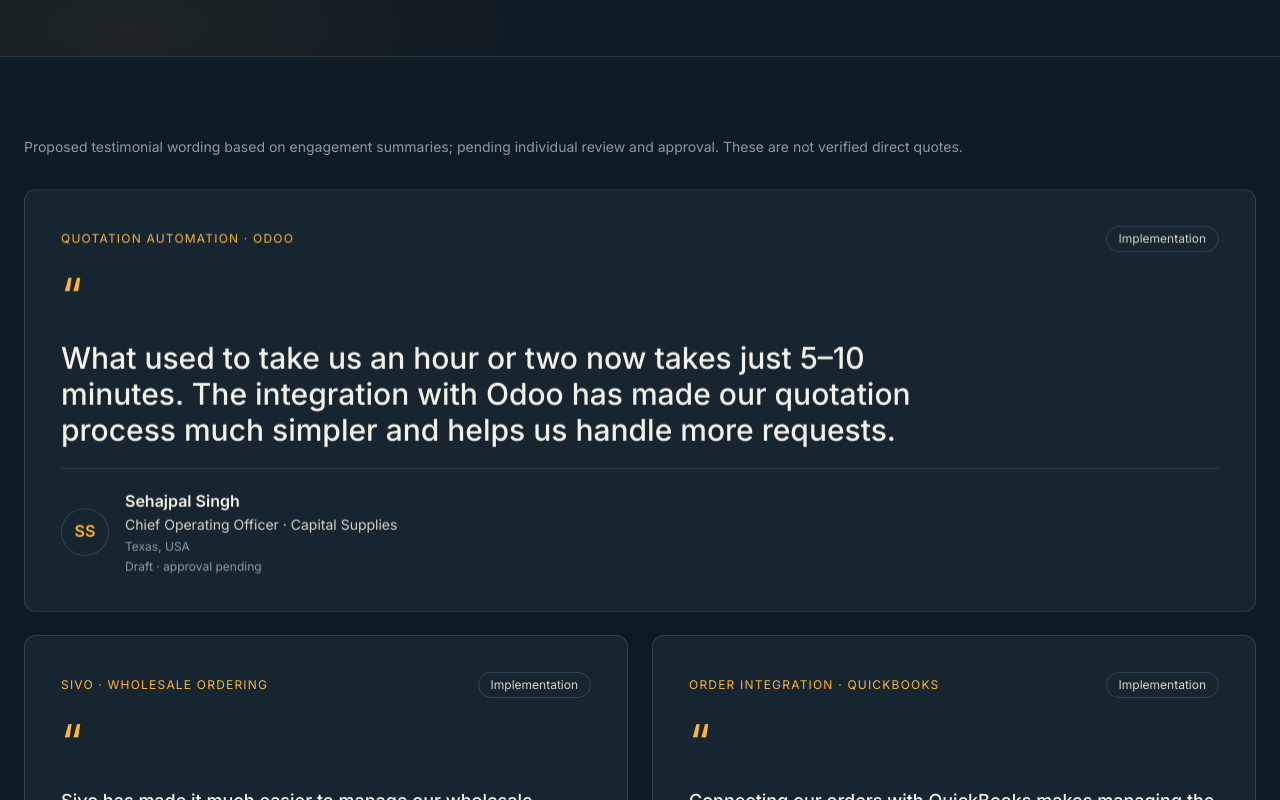
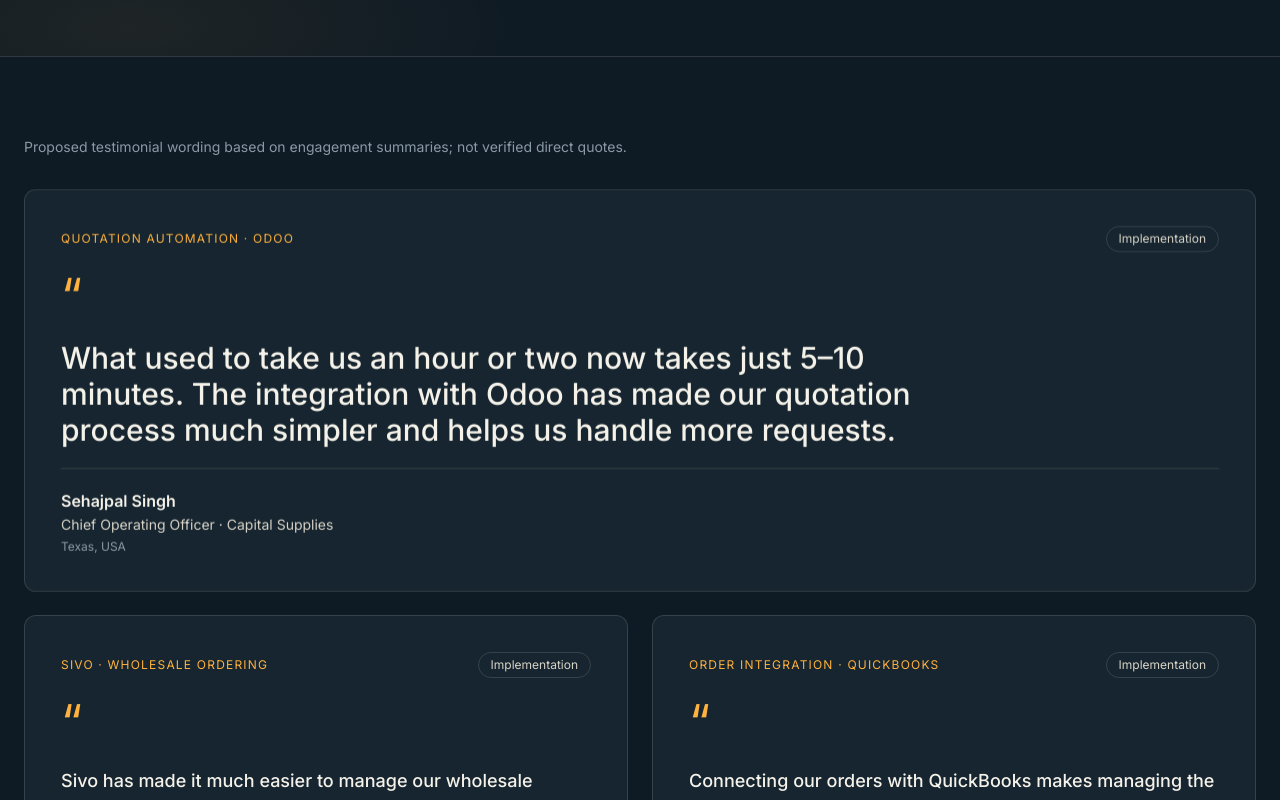
Before and after one commit to tahilbansal/instive, a Next.js app: page /testimonials in a window 1280 px wide. Shown: the part 500-1300 px from the top of the page. Built offline with nearby package versions, Linux system fonts and the light colour scheme; no server answers.

Commit message:
Simplify testimonial attribution layout and consolidate disclosure

```diff
--- a/app/testimonials/page.tsx
+++ b/app/testimonials/page.tsx
@@ -13,11 +13,11 @@ export const metadata: Metadata = pageMeta({
 });
 
 const testimonials = [
-  { name: "Sehajpal Singh", role: "Chief Operating Officer", company: "Capital Supplies", location: "Texas, USA", initials: "SS", workflow: "Quotation automation · Odoo", type: "Implementation", quote: "What used to take us an hour or two now takes just 5–10 minutes. The integration with Odoo has made our quotation process much simpler and helps us handle more requests." },
-  { name: "Anil", role: "Wholesale grocery store owner", company: "", location: "", initials: "A", workflow: "Sivo · Wholesale ordering", type: "Implementation", quote: "Sivo has made it much easier to manage our wholesale orders, track them and keep our inventory organized. Having everything in one place makes a big difference in our day-to-day work." },
-  { name: "Javid", role: "", company: "A One Wholesale", location: "", initials: "J", workflow: "Order integration · QuickBooks", type: "Implementation", quote: "Connecting our orders with QuickBooks makes managing the business much simpler. It cuts down on repetitive entry and keeps our ordering and accounting connected." },
-  { name: "Louis Satana", role: "", company: "", location: "", initials: "LS", workflow: "Email to TMS", type: "Pilot", quote: "The email-to-TMS pilot addresses a very practical problem. There is real potential to save time and effort by reducing the manual work involved in transferring information from emails." },
-  { name: "Vikram Sharma", role: "Chief Operating Officer", company: "Velocity Services", location: "", initials: "VS", workflow: "Load tender · TMS · Rate confirmation", type: "Pilot", quote: "Connecting load tenders, TMS entry and carrier rate confirmations in a single workflow is a promising approach. It could free up our team to focus more on freight operations instead of repetitive administrative tasks." },
+  { name: "Sehajpal Singh", role: "Chief Operating Officer", company: "Capital Supplies", location: "Texas, USA", workflow: "Quotation automation · Odoo", type: "Implementation", quote: "What used to take us an hour or two now takes just 5–10 minutes. The integration with Odoo has made our quotation process much simpler and helps us handle more requests." },
+  { name: "Anil", role: "Wholesale grocery store owner", company: "", location: "", workflow: "Sivo · Wholesale ordering", type: "Implementation", quote: "Sivo has made it much easier to manage our wholesale orders, track them and keep our inventory organized. Having everything in one place makes a big difference in our day-to-day work." },
+  { name: "Javid", role: "", company: "A One Wholesale", location: "", workflow: "Order integration · QuickBooks", type: "Implementation", quote: "Connecting our orders with QuickBooks makes managing the business much simpler. It cuts down on repetitive entry and keeps our ordering and accounting connected." },
+  { name: "Louis Satana", role: "", company: "", location: "", workflow: "Email to TMS", type: "Pilot", quote: "The email-to-TMS pilot addresses a very practical problem. There is real potential to save time and effort by reducing the manual work involved in transferring information from emails." },
+  { name: "Vikram Sharma", role: "Chief Operating Officer", company: "Velocity Services", location: "", workflow: "Load tender · TMS · Rate confirmation", type: "Pilot", quote: "Connecting load tenders, TMS entry and carrier rate confirmations in a single workflow is a promising approach. It could free up our team to focus more on freight operations instead of repetitive administrative tasks." },
 ];
 
 export default function TestimonialsPage() {
@@ -28,7 +28,7 @@ export default function TestimonialsPage() {
         <PageHeader eyebrow="Testimonials" title={<>What people say <span className="text-gradient">about our work.</span></>} sub="Perspectives from wholesale businesses and logistics professionals on making everyday operations simpler." crumbs={[{ label: "Home", href: "/" }, { label: "Testimonials" }]} secondary={{ label: "See our work", href: "/case-studies" }} />
         <section className="relative z-10 px-6 py-20">
           <div className="max-w-7xl mx-auto">
-            <p className="mb-8 text-sm" style={{color:"var(--text-muted)"}}>Proposed testimonial wording based on engagement summaries; pending individual review and approval. These are not verified direct quotes.</p>
+            <p className="mb-8 text-sm" style={{color:"var(--text-muted)"}}>Proposed testimonial wording based on engagement summaries; not verified direct quotes.</p>
             <div className="grid gap-6 md:grid-cols-2">
               {testimonials.map((t,i) => (
                 <Reveal key={t.name} delay={i * 60} as="article" className={"surface-card p-7 sm:p-9 flex flex-col gap-5 " + (i === 0 ? "md:col-span-2" : "")}>
@@ -38,13 +38,11 @@ export default function TestimonialsPage() {
                   </div>
                   <span aria-hidden="true" className="text-5xl leading-none" style={{color:"var(--signal)"}}>“</span>
                   <p className={"leading-relaxed font-medium " + (i === 0 ? "text-2xl sm:text-3xl max-w-4xl" : "text-lg")} style={{color:"var(--text-primary)"}}>{t.quote}</p>
-                  <div className="mt-auto pt-5 border-t flex items-center gap-4" style={{borderColor:"var(--line)"}}>
-                    <div aria-hidden="true" className="w-12 h-12 rounded-full grid place-items-center font-semibold shrink-0" style={{backgroundColor:"var(--bg-secondary)",color:"var(--signal)",border:"1px solid var(--line)"}}>{t.initials}</div>
+                  <div className="mt-auto pt-5 border-t" style={{borderColor:"var(--line)"}}>
                     <div>
                       <p className="font-semibold" style={{color:"var(--text-primary)"}}>{t.name}</p>
                       <p className="text-sm" style={{color:"var(--text-secondary)"}}>{[t.role,t.company].filter(Boolean).join(" · ")}</p>
                       {t.location && <p className="text-xs mt-1" style={{color:"var(--text-muted)"}}>{t.location}</p>}
-                      <p className="text-xs mt-1" style={{color:"var(--text-muted)"}}>Draft · approval pending</p>
                     </div>
                   </div>
                 </Reveal>
```
